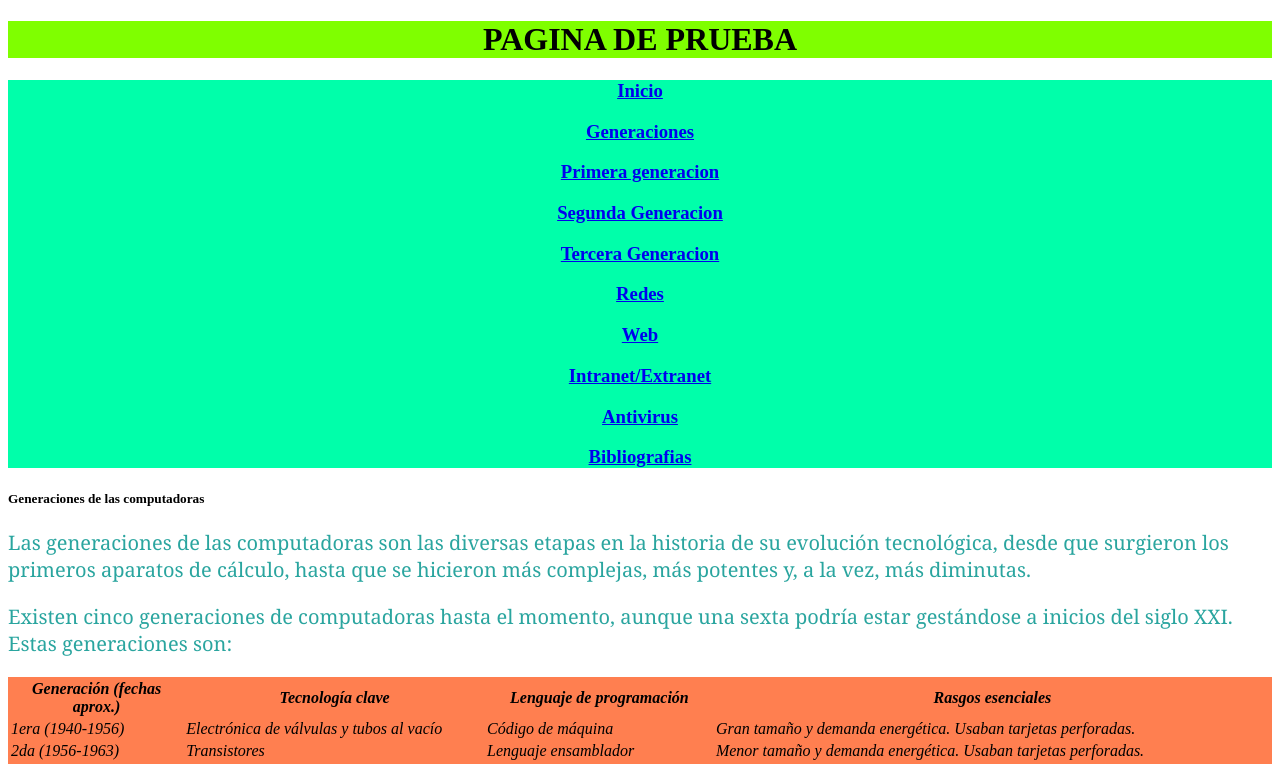
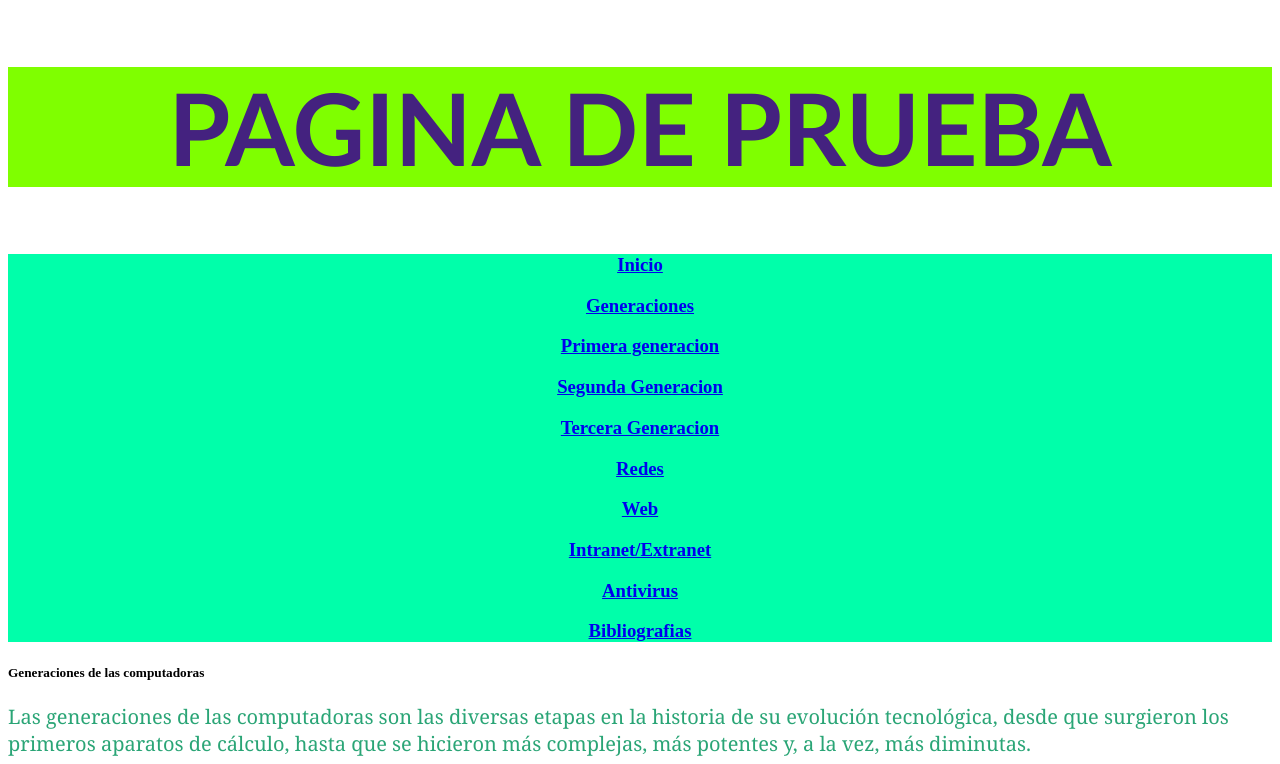
Before and after one commit to faabril/DAW_2025, a plain HTML site: page generaciones.html in a window 1280 px wide. Shown: the top 764 px of the page. Drawn offline with Linux system fonts and the light colour scheme.

Commit message:
Se agrega CSS segunda parte

```diff
--- a/CSS/styles.css
+++ b/CSS/styles.css
@@ -1,6 +1,6 @@
 p{
     font-size: 20px;
-    color: rgb(42, 165, 159);
+    color: rgb(42, 165, 118);
     font-family:Georgia, 'Times New Roman', Times, serif;
 }
 
@@ -19,7 +19,15 @@ header{
     text-align: center;
 }
 
-table{
+table,th,tr,td{
     font-style: italic;
     background-color:coral;
+    border: 3px solid;
+    text-align: center;
 }
+
+h1{
+    font-family:'Gill Sans', 'Gill Sans MT', Calibri, 'Trebuchet MS', sans-serif;
+    font-size: 100px;
+    color: rgb(68, 34, 127);
+}
```
